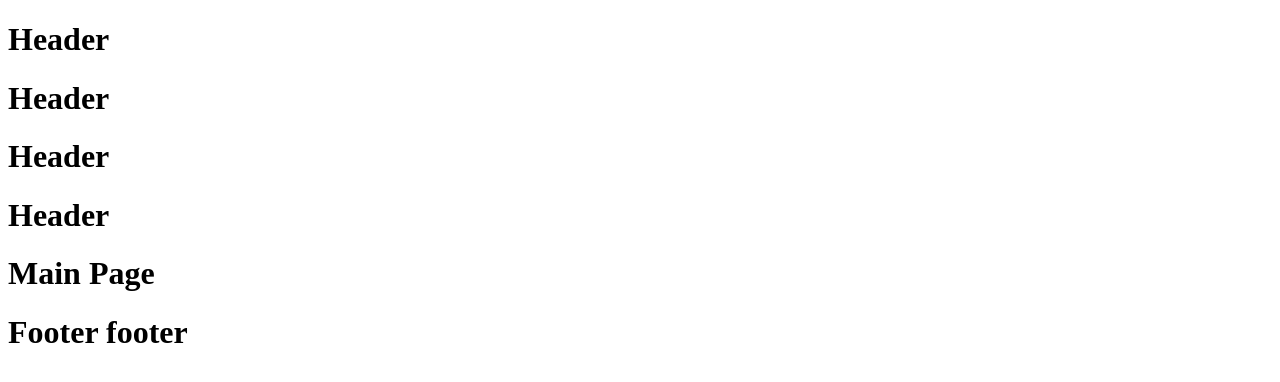
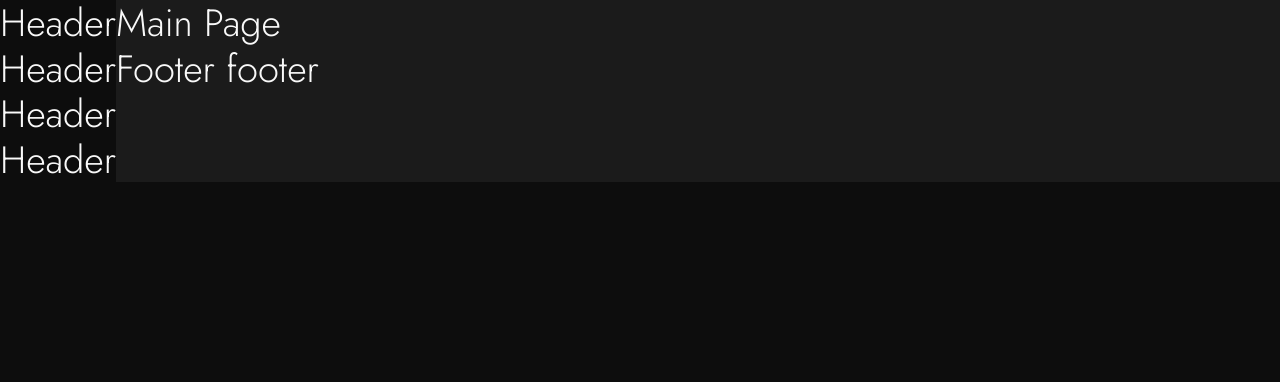
Before and after one commit to Felirian/flux, a Next.js app: page / in a window 1280 px wide. Shown: the top 382 px of the page. Built offline with nearby package versions, Linux system fonts and the light colour scheme.

Commit message:
add: ***4

```diff
--- a/src/pages/_app.js
+++ b/src/pages/_app.js
@@ -1,7 +1,7 @@
 import React, {useEffect} from 'react';
 import Header from "@/components/Header/Header";
 import Footer from "@/components/Footer/Footer";
-//import '../style/styles.scss'
+import '../style/styles.scss'
 const _App = ({Component, pageProps}) => {
 
   // useEffect(() => {
--- a/src/style/styles.scss
+++ b/src/style/styles.scss
@@ -1,4 +1,4 @@
-//@import "src/style/variables";
-//@import "src/style/globals";
-//@import "src/style/button";
-//@import "src/style/scrollbar";
+@import "src/style/variables";
+@import "src/style/globals";
+@import "src/style/button";
+@import "src/style/scrollbar";
```
